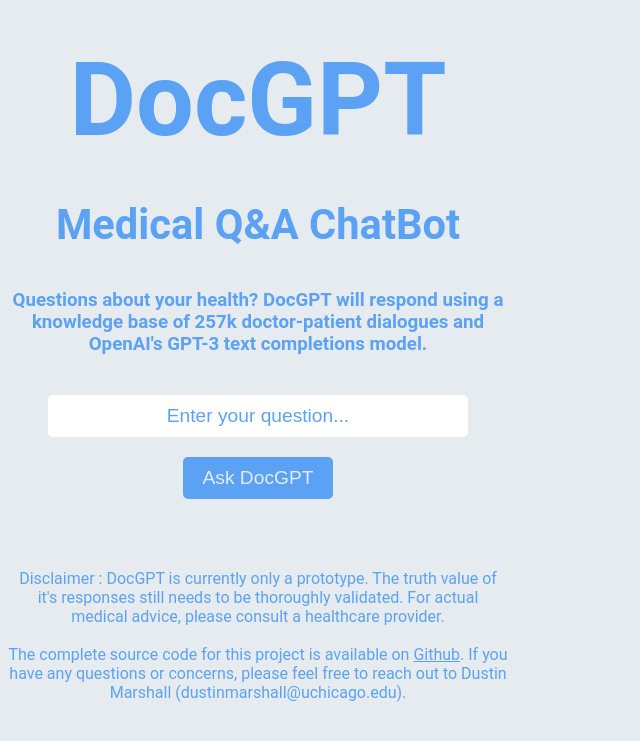
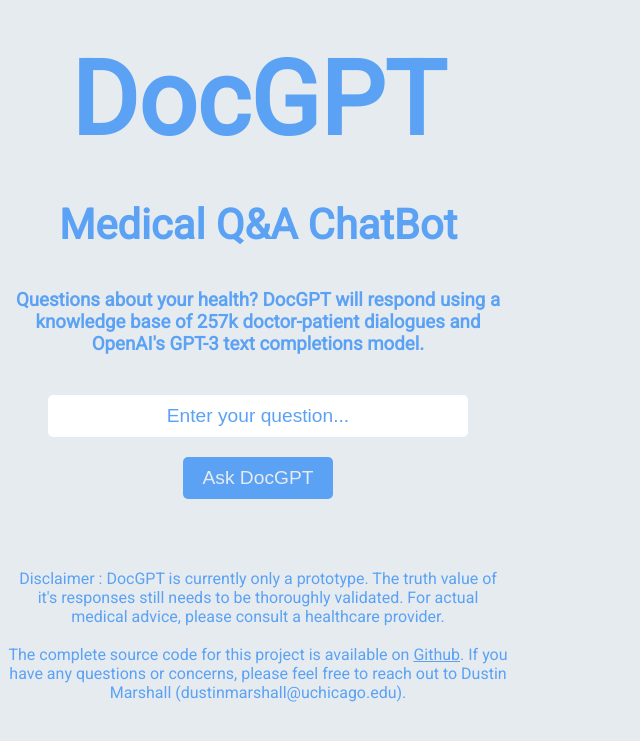
Before and after one commit to dustinmarshall/DocGPT, a Flask app: page / in a window 1280 px wide. Shown: the top 741 px of the page, without its empty margins (0-640 px from the left). Run offline with Flask 2, Linux system fonts and the light colour scheme.

Commit message:
Update style.css

```diff
--- a/static/css/style.css
+++ b/static/css/style.css
@@ -1,11 +1,14 @@
+@import url('https://fonts.googleapis.com/css2?family=Roboto&display=swap');
+
 body {
     background-color: #e6ebf0;
     color: #5ba2f4;
-    font-family: Roboto;
+    font-family: 'Roboto', sans-serif;
     text-align: center;
     max-width: 500px;
     padding: 0;
   }
+
 
   h1 {
     font-size: 6.4em;
```
